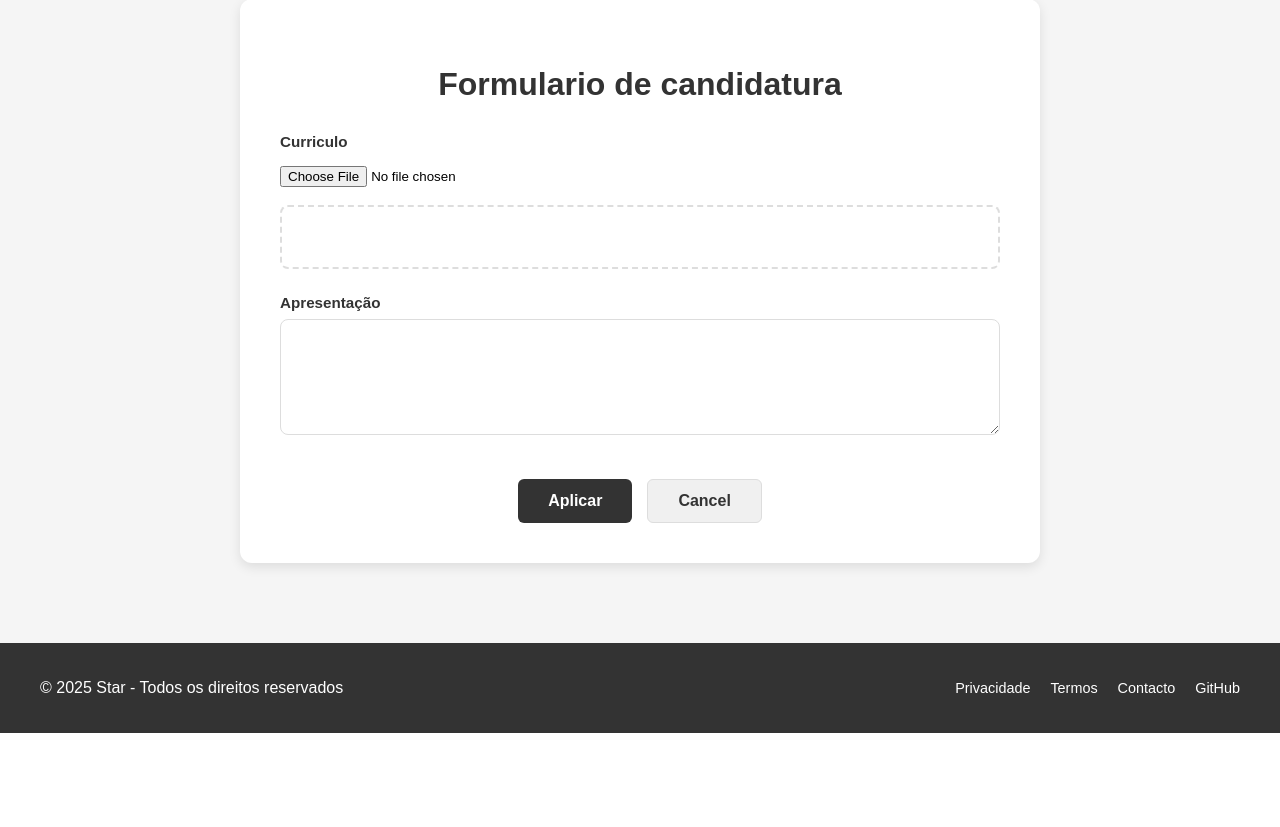
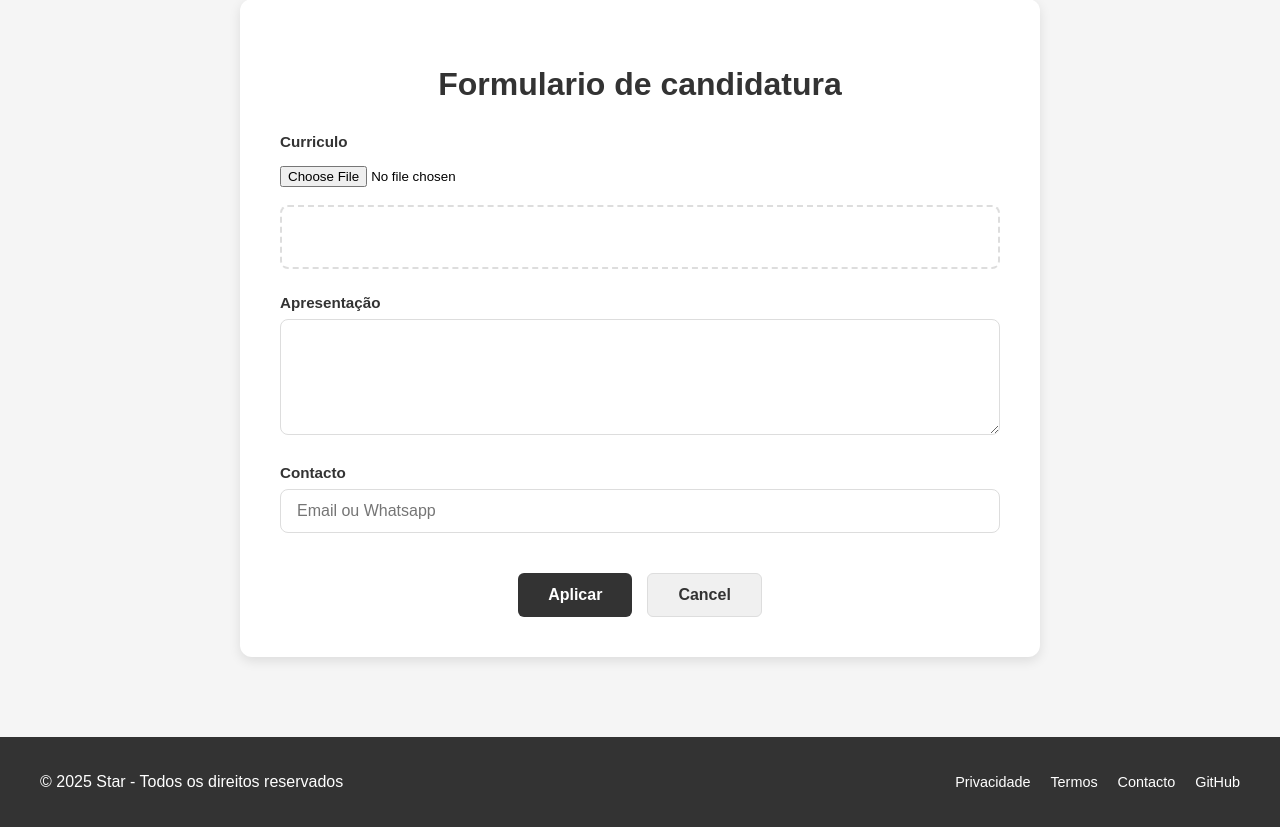
Before and after one commit to EzequielFrancisco/Candidart, a Flask app: page /apply/1/1 in a window 1280 px wide. Shown: the part 87-914 px from the top of the page. Before the commit the page ends 820 px from the top, so only its background shows below. Run offline with Flask 3, Linux system fonts and the light colour scheme.

Commit message:
reajuste no back

```diff
--- a/main.py
+++ b/main.py
@@ -90,12 +90,14 @@ def insert():
     company_name = request.form['empresa']
     post = request.form['post']
     resumo = request.form['resumo']
+    contacto = request.form['contacto']
 
     try:
         supabase.table("candidacy").insert({
             "cv": cv.filename,
             "company_name": company_name,
-            "resumo": resumo
+            "resumo": resumo,
+            "contacto":contacto
         }).execute()
         flash("Candidatura enviada com sucesso!", "success")
         return redirect(url_for("home"))
--- a/templates/apply.html
+++ b/templates/apply.html
@@ -23,6 +23,11 @@
                  </textarea>
             </div>
 
+            <div class="form-group">
+                <label for="contacto">Contacto</label>
+                <input type="text" name="contacto" id="contacto" placeholder="Email ou Whatsapp">
+            </div>
+
             <input type="hidden" name="empresa" value="{{ empresa }}">
             <input type="hidden" name="post" value="{{ post }}">
 
--- a/templates/date.html
+++ b/templates/date.html
@@ -50,6 +50,7 @@
                 <th>ID do Candidato</th>
                 <th>Currículo</th>
                 <th>Resumo</th>
+                <th>Contacto</th>
             </tr>
         </thead>
         <tbody>
@@ -67,6 +68,7 @@
                     {% endif %}
                 </td>
                 <td>{{ date.resumo }}</td>
+                <td>{{ date.contacto }}</td>
             </tr>
             {% endfor %}
         </tbody>
```
